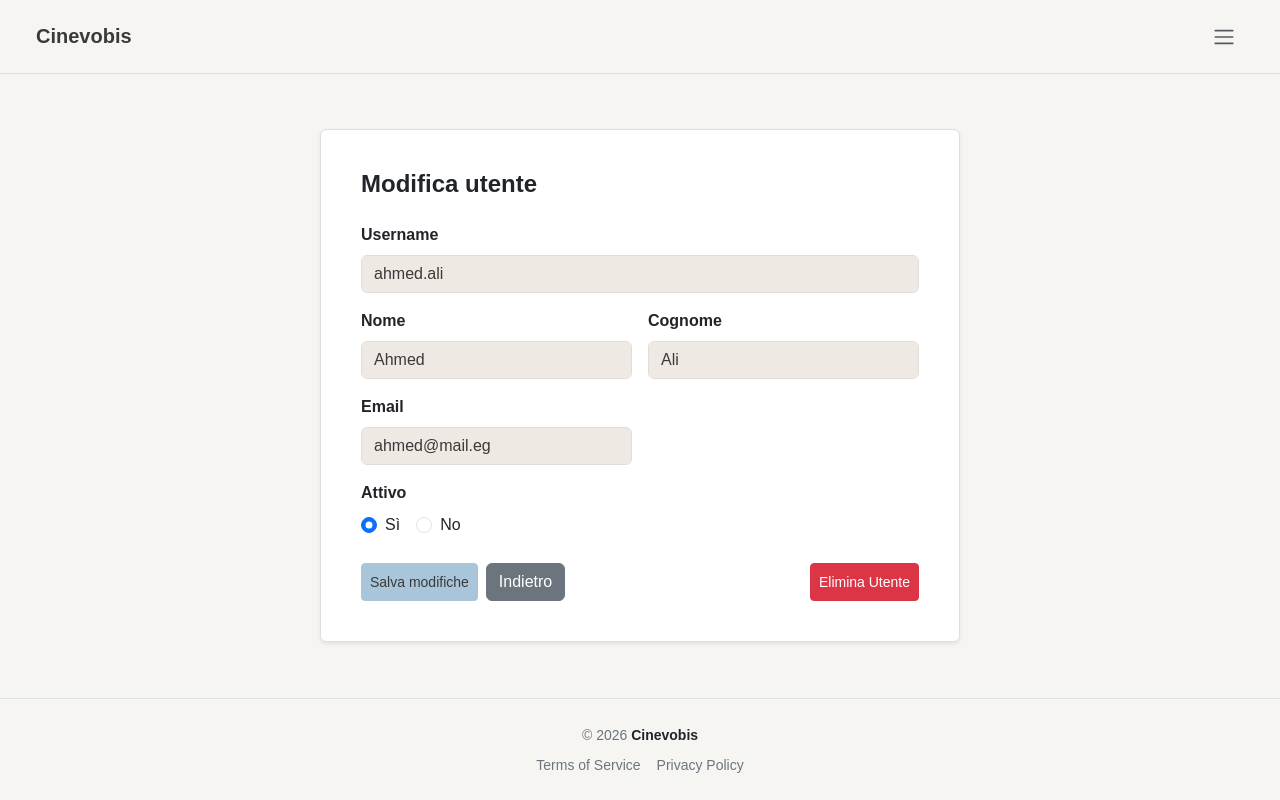
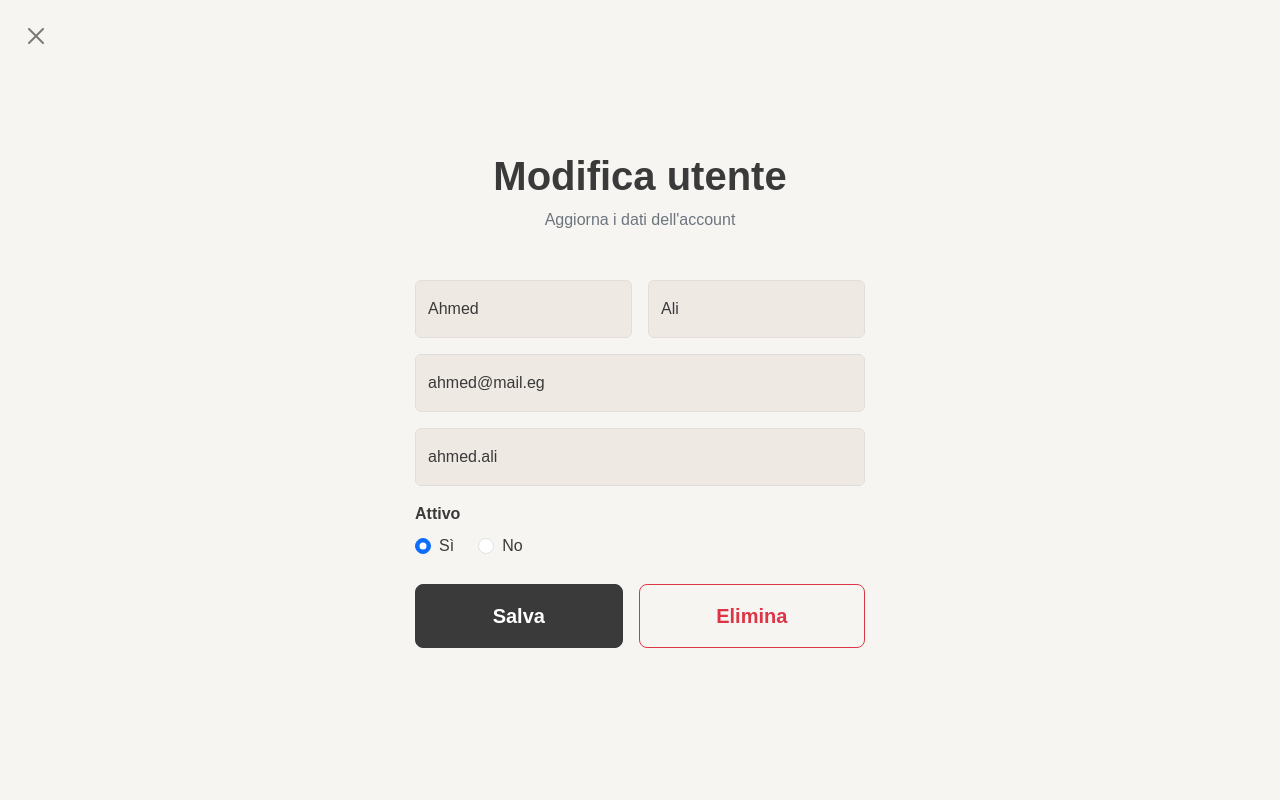
Before and after one commit to alexiomagnus/cinevobis, a PHP site: page /pages/admin/edit_user.php?username=ahmed.ali in a window 1280 px wide. Run offline with PHP 8.4, Linux system fonts and the light colour scheme; the visitor is signed in with stand-in values (Sample User, id 1); data comes from the database, SQL or seed files in the repository; some libraries are stand-ins or nearby versions.

Commit message:
refactor: update user management logic and refresh administrative UI components

```diff
--- a/assets/css/style.css
+++ b/assets/css/style.css
@@ -47,6 +47,18 @@ body {
 .btn-dark:hover {
     background-color: #555 !important;
     border-color: #555 !important;
+}
+
+/* Sistema il bottone outline per usare i tuoi colori --text */
+.btn-outline-dark {
+    border-color: var(--text) !important;
+    color: var(--text) !important;
+}
+
+.btn-outline-dark:hover {
+    background-color: var(--text-muted) !important;
+    border-color: var(--text) !important;
+    color: #ffffff !important;
 }
 
 /* =====================
--- a/includes/header.php
+++ b/includes/header.php
@@ -27,14 +27,13 @@ $isAdminPage = in_array($currentPage, $adminPages);
             <?php if (!$isAdminPage): ?>
                 <form action="/pages/public/search.php" method="GET" class="d-flex align-items-center m-0">
                     <input type="text" name="search" placeholder="Cerca un film..." class="form-control form-control-sm shadow-none rounded-3 me-2" style="min-width: 220px;" required value="<?= htmlspecialchars($_GET['search'] ?? '') ?>">
-
                 </form>
             <?php endif; ?>
 
             <?php if (!$isLogged): ?>
-                <div class="d-flex gap-2">
-                    <a href="/pages/public/login.php" class="btn btn-sm btn-brand px-3 shadow-none">Accedi</a>
-                    <a href="/pages/public/signup.php" class="btn btn-sm btn-dark px-3 shadow-none">Registrati</a>
+                <div class="d-flex gap-2 align-items-center">
+                    <a href="/pages/public/login.php" class="btn btn-outline-dark px-4">Accedi</a>
+                    <a href="/pages/public/signup.php" class="btn btn-dark px-4 shadow-sm">Registrati</a>
                 </div>
             <?php else: ?>
                 <div class="dropdown">
@@ -43,13 +42,12 @@ $isAdminPage = in_array($currentPage, $adminPages);
                     </button>
                     <ul class="dropdown-menu dropdown-menu-end border-0 shadow-lg mt-2">
                         <?php if(!$isAdminPage): ?>
-                        <li><a class="dropdown-item py-2 small" href="/pages/user/favorites.php">Preferiti</a></li>
-                        <li><a class="dropdown-item py-2 small" href="/pages/user/reviews.php">Recensioni</a></li>
-                        <li><a class="dropdown-item py-2 small" href="/pages/user/watchlist.php">Watchlist</a></li>
-                        <li><a class="dropdown-item py-2 small" href="/pages/user/watched.php">Watched</a></li>
+                            <li><a class="dropdown-item py-2 small" href="/pages/user/profile.php">Profilo</a></li>
+                            <li><a class="dropdown-item py-2 small" href="/pages/user/favorites.php">Preferiti</a></li>
+                            <li><a class="dropdown-item py-2 small" href="/pages/user/reviews.php">Recensioni</a></li>
+                            <li><a class="dropdown-item py-2 small" href="/pages/user/watchlist.php">Watchlist</a></li>
+                            <li><a class="dropdown-item py-2 small" href="/pages/user/watched.php">Watched</a></li>
                         <?php endif; ?>
-
-                        <li><a class="dropdown-item py-2 small" href="/pages/user/profile.php">Profilo</a></li>
 
                         <?php if (isset($_SESSION['id_profilo']) && $_SESSION['id_profilo'] == '1' && !$isAdminPage): ?>
                             <li>
@@ -59,9 +57,6 @@ $isAdminPage = in_array($currentPage, $adminPages);
                         <?php endif; ?>
 
                         <?php if ($isAdminPage): ?>
-                            <li>
-                                <hr class="dropdown-divider">
-                            </li>
                             <li><a class="dropdown-item py-2 small fw-bold text" href="/">Torna alla home</a></li>
                         <?php endif; ?>
 
--- a/pages/admin/edit_user.php
+++ b/pages/admin/edit_user.php
@@ -13,16 +13,11 @@ if (!$username) {
     exit();
 }
 
-$errore    = '';
+$errore = '';
 $messaggio = '';
 
-if (isset($_POST['indietro'])) {
-    header("Location: users.php");
-    exit();
-}
-
-// Carichiamo i dati attuali dell'utente per non perdere l'id_profilo
-$user   = new userObj($conn, $username);
+// Carichiamo i dati attuali dell'utente
+$user = new userObj($conn, $username);
 $utente = $user->findByUsername();
 
 if (!$utente) {
@@ -30,11 +25,12 @@ if (!$utente) {
     exit();
 }
 
-if (isset($_POST['salva'])) {
-    $nome    = trim($_POST['nome']    ?? '');
+if ($_SERVER['REQUEST_METHOD'] === 'POST') {
+    if (isset($_POST['save'])) {
+        $nome    = trim($_POST['nome'] ?? '');
         $cognome = trim($_POST['cognome'] ?? '');
-    $email   = trim($_POST['email']   ?? '');
-    $attivo  = $_POST['attivo']       ?? 0;
+        $email   = trim($_POST['email'] ?? '');
+        $attivo  = isset($_POST['attivo']) ? (int) $_POST['attivo'] : 0;
 
         if (!$nome || !$cognome || !$email) {
             $errore = "Nome, cognome ed email sono obbligatori";
@@ -48,28 +44,30 @@ if (isset($_POST['salva'])) {
                     $cognome,
                     $email,
                     $attivo,
-                $utente['id_profilo'] // Manteniamo il profilo esistente
+                    $utente['id_profilo']
                 );
 
                 $userUpdate->update($username);
                 $messaggio = "Utente aggiornato con successo";
 
-            // Ricarichiamo i dati aggiornati per il form
+                // Ricarichiamo i dati aggiornati
                 $utente = $userUpdate->findByUsername();
             } catch (PDOException $e) {
-            $errore = "Errore";
-            error_log("Errore: " . $e->getMessage());
+                $errore = "Errore durante l'aggiornamento";
+                error_log("Errore update utente: " . $e->getMessage());
             }
         }
     }
 
-if (isset($_POST['elimina'])) {
+    if (isset($_POST['delete_user'])) {
         try {
             $user->delete();
             header("Location: users.php?msg=eliminato");
             exit();
         } catch (PDOException $e) {
-        $errore = "Errore: " . $e->getMessage();
+            $errore = "Errore durante l'eliminazione";
+            error_log("Errore delete utente: " . $e->getMessage());
+        }
     }
 }
 ?>
@@ -82,24 +80,26 @@ if (isset($_POST['elimina'])) {
     <link rel="stylesheet" href="/node_modules/bootstrap/dist/css/bootstrap.min.css">
     <link rel="stylesheet" href="/assets/css/style.css">
 </head>
-<body class="d-flex flex-column min-vh-100">
+<body>
 
-    <?php require_once(__DIR__ . '/../../includes/header.php'); ?>
+    <div class="container-fluid vh-100 d-flex justify-content-center align-items-center">
+        <div style="max-width: 450px; width: 100%;">
 
-    <div class="container flex-grow-1 d-flex justify-content-center align-items-center">
-        <div class="card shadow-sm border-0 p-4" style="width: 100%; max-width: 640px;">
-            <div class="card-body">
+            <a href="users.php"
+            class="btn-close position-absolute top-0 start-0 m-4"
+            aria-label="Chiudi"></a>
 
-                <h4 class="fw-bold mb-4">Modifica utente</h4>
+            <h1 class="display-6 fw-bolder mb-2 text-center">Modifica utente</h1>
+            <p class="text-secondary mb-5 text-center">Aggiorna i dati dell'account</p>
 
             <?php if ($errore): ?>
-                    <div class="alert alert-danger py-2" role="alert">
+                <div class="alert alert-danger border-0 small py-2 mb-4">
                     <?= htmlspecialchars($errore) ?>
                 </div>
             <?php endif; ?>
 
             <?php if ($messaggio): ?>
-                    <div class="alert alert-success py-2" role="alert">
+                <div class="alert alert-success border-0 small py-2 mb-4">
                     <?= htmlspecialchars($messaggio) ?>
                 </div>
             <?php endif; ?>
@@ -107,63 +107,74 @@ if (isset($_POST['elimina'])) {
             <form method="POST">
                 <input type="hidden" name="username" value="<?= htmlspecialchars($username) ?>">
 
-                    <div class="row g-3">
-
-                        <div class="col-12">
-                            <label class="form-label fw-semibold">Username</label>
-                            <input type="text" class="form-control" value="<?= htmlspecialchars($utente['username']) ?>" disabled>
+                <div class="row g-3 mb-3">
+                    <div class="col-md-6">
+                        <input type="text"
+                            name="nome"
+                            class="form-control bg-light border-light py-3"
+                            placeholder="Nome"
+                            value="<?= htmlspecialchars($utente['nome'] ?? '') ?>"
+                            required>
+                    </div>
+                    <div class="col-md-6">
+                        <input type="text"
+                            name="cognome"
+                            class="form-control bg-light border-light py-3"
+                            placeholder="Cognome"
+                            value="<?= htmlspecialchars($utente['cognome'] ?? '') ?>"
+                            required>
+                    </div>
                 </div>
 
-                        <div class="col-6">
-                            <label class="form-label fw-semibold">Nome</label>
-                            <input type="text" name="nome" class="form-control"
-                                   value="<?= htmlspecialchars($utente['nome'] ?? '') ?>" required>
-                        </div>
-                        <div class="col-6">
-                            <label class="form-label fw-semibold">Cognome</label>
-                            <input type="text" name="cognome" class="form-control"
-                                   value="<?= htmlspecialchars($utente['cognome'] ?? '') ?>" required>
+                <div class="mb-3">
+                    <input type="email"
+                        name="email"
+                        class="form-control bg-light border-light py-3"
+                        placeholder="Email"
+                        value="<?= htmlspecialchars($utente['email'] ?? '') ?>"
+                        required>
                 </div>
 
-                        <div class="col-6">
-                            <label class="form-label fw-semibold">Email</label>
-                            <input type="email" name="email" class="form-control"
-                                   value="<?= htmlspecialchars($utente['email'] ?? '') ?>" required>
+                <div class="mb-3">
+                    <input type="text"
+                        class="form-control bg-light border-light py-3"
+                        value="<?= htmlspecialchars($utente['username'] ?? '') ?>"
+                        readonly>
                 </div>
 
-                        <div class="col-12">
-                            <label class="form-label fw-semibold">Attivo</label>
-                            <div class="d-flex gap-3">
+                <div class="mb-4">
+                    <label class="form-label fw-semibold mb-2">Attivo</label>
+                    <div class="d-flex gap-4">
                         <div class="form-check">
-                                    <input class="form-check-input" type="radio" name="attivo" id="attivoSi" value="1"
-                                           <?= ($utente['attivo'] ?? 0) == 1 ? 'checked' : '' ?>>
-                                    <label class="form-check-label" for="attivoSi">Sì</label>
+                            <input class="form-check-input" type="radio" name="attivo" value="1"
+                                <?= (int)($utente['attivo'] ?? 0) === 1 ? 'checked' : '' ?>>
+                            <label class="form-check-label">Sì</label>
                         </div>
                         <div class="form-check">
-                                    <input class="form-check-input" type="radio" name="attivo" id="attivoNo" value="0"
-                                           <?= ($utente['attivo'] ?? 0) == 0 ? 'checked' : '' ?>>
-                                    <label class="form-check-label" for="attivoNo">No</label>
+                            <input class="form-check-input" type="radio" name="attivo" value="0"
+                                <?= (int)($utente['attivo'] ?? 0) === 0 ? 'checked' : '' ?>>
+                            <label class="form-check-label">No</label>
                         </div>
                     </div>
                 </div>
 
-                        <div class="col-12 d-flex gap-2 mt-4">
-                            <button type="submit" name="salva" class="btn btn-sm btn-brand">Salva modifiche</button>
-                            <button type="submit" name="indietro" class="btn btn-secondary">Indietro</button>
+                <div class="d-flex gap-3 mt-4">
+                    <button type="submit"
+                            name="save"
+                            class="btn btn-dark btn-lg flex-fill py-3 fw-bold">
+                        Salva
+                    </button>
 
-                            <button type="submit" name="elimina" class="btn btn-sm btn-danger ms-auto">Elimina Utente</button>
-                        </div>
-
+                    <button type="submit"
+                            name="delete_user"
+                            class="btn btn-outline-danger btn-lg flex-fill py-3 fw-bold"
+                            onclick="return confirm('Sei sicuro?');">
+                        Elimina
+                    </button>
                 </div>
             </form>
-
-            </div>
         </div>
     </div>
 
-    <?php require_once(__DIR__ . '/../../includes/footer.php'); ?>
-
-    <script src="/node_modules/bootstrap/dist/js/bootstrap.bundle.min.js"></script>
-    <script src="/assets/js/script.js"></script>
 </body>
 </html>
--- a/pages/admin/sessions.php
+++ b/pages/admin/sessions.php
@@ -38,7 +38,7 @@ $sessioni = $user->readAccess($righe);
             <form method="GET" class="d-flex align-items-center gap-2">
                 <label class="small text-muted mb-0">Righe:</label>
                 <input type="number" name="righe" class="form-control form-control-sm" style="width: 70px;" min="1" value="<?= htmlspecialchars($righe) ?>">
-                <button type="submit" class="btn btn-sm btn-brand">Aggiorna</button>
+                <button type="submit" class="btn btn-sm btn-dark">Aggiorna</button>
             </form>
         </div>
 
--- a/pages/public/login.php
+++ b/pages/public/login.php
@@ -22,6 +22,7 @@ if (isset($_POST['login'])) {
                 $_SESSION['id_utente'] = $utente['id_utente'];
                 $_SESSION['username']  = $utente['username'];
                 $_SESSION['id_profilo'] = $utente['id_profilo'];
+                $_SESSION['nome'] = $utente['nome'];
 
                 $user->createDataLogin(date('Y-m-d H:i:s'), session_id(), $utente['id_utente']);
 
```
Also changed, not shown: index.php (+4 -3 lines), pages/admin/add_film.php (deleted, +0 -53 lines), pages/admin/admin_area.php (+0 -14 lines), pages/admin/users.php (+7 -5 lines), pages/user/profile.php (+96 -37 lines), assets/img/_.jpeg (added), assets/img/astronaut.jpeg (added). Lines whose indentation alone changed are shown as unchanged.
